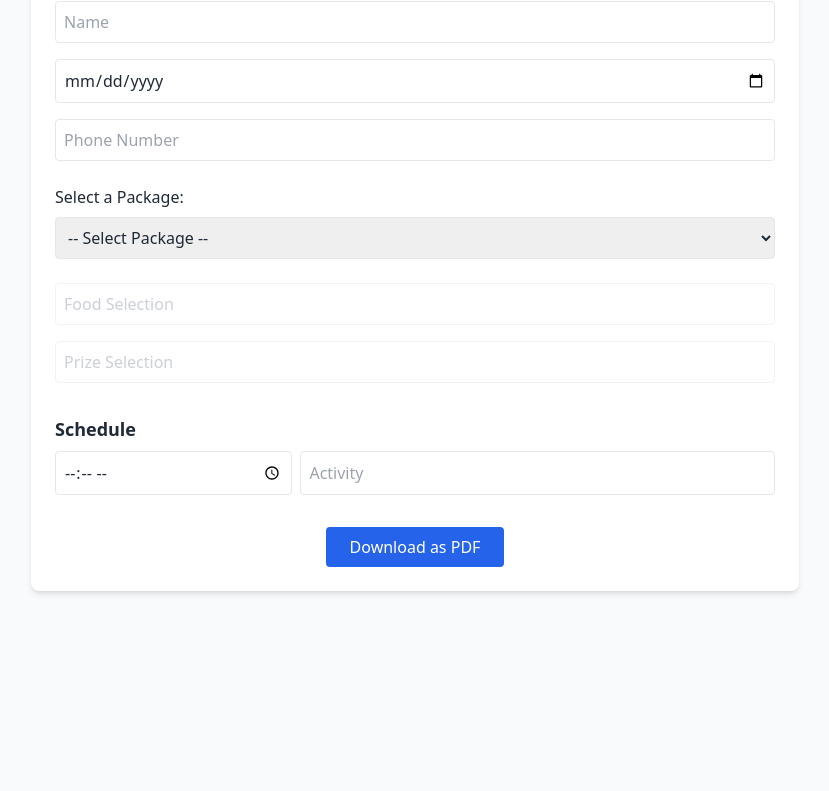
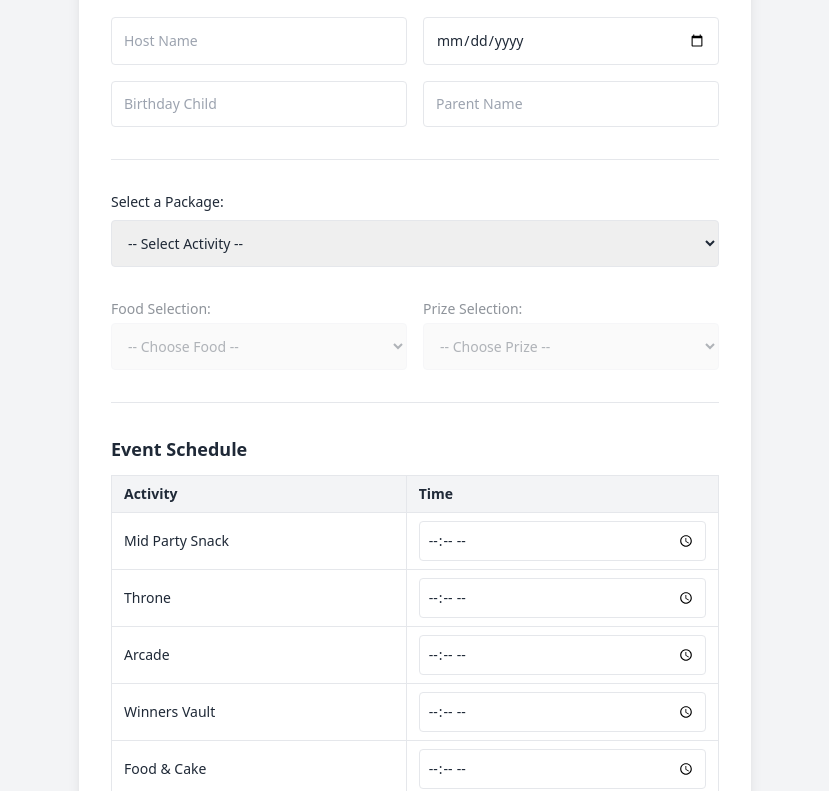
Before and after one commit to agabanto/Michelles_Project, a plain HTML site: page index.html in a window 1280 px wide. Shown: the part 111-902 px from the top of the page, without its empty margins (225-1054 px from the left). Before the commit the page ends 800 px from the top, so only its background shows below. Drawn offline with nearby package versions, Linux system fonts and the light colour scheme.

Commit message:
Update index.html

```diff
--- a/index.html
+++ b/index.html
@@ -1,86 +1,200 @@
 <!DOCTYPE html>
 <html lang="en">
+
 <head>
-  <meta charset="UTF-8">
-  <title>Event Planner</title>
+    <meta charset="UTF-8" />
+    <meta name="viewport" content="width=device-width, initial-scale=1.0" />
+    <title>Event Planning Form</title>
     <script src="https://cdn.tailwindcss.com"></script>
+    <script src="https://cdnjs.cloudflare.com/ajax/libs/html2pdf.js/0.10.1/html2pdf.bundle.min.js"></script>
+    <script src="https://unpkg.com/docx@8.4.0/build/index.umd.js"></script>
 </head>
-<body class="bg-gray-50 p-8 font-sans text-gray-800">
 
-  <div class="max-w-3xl mx-auto bg-white p-6 rounded-lg shadow-md">
+<body class="bg-gray-100 p-8 font-sans text-gray-800 text-sm">
+
+    <!-- User Form -->
+    <div class="max-w-2xl mx-auto bg-white p-8 rounded-lg shadow-lg mb-8 space-y-8">
         <h1 class="text-2xl font-bold mb-6 text-center">Event Planning Form</h1>
 
-    <!-- Basic Info -->
         <div class="space-y-4">
-      <input type="text" placeholder="Name" class="w-full border p-2 rounded" />
-      <input type="date" class="w-full border p-2 rounded" />
-      <input type="tel" placeholder="Phone Number" class="w-full border p-2 rounded" />
+            <!-- Row 1: Host Name + Date -->
+            <div class="grid grid-cols-1 md:grid-cols-2 gap-4">
+                <input type="text" id="host" placeholder="Host Name" class="w-full border p-3 rounded" />
+                <input type="date" id="date" class="w-full border p-3 rounded" />
             </div>
 
-    <!-- Package Dropdown -->
-    <div class="mt-6">
+            <!-- Row 2: Birthday Child + Parent Name -->
+            <div class="grid grid-cols-1 md:grid-cols-2 gap-4">
+                <input type="text" id="birthday-child" placeholder="Birthday Child" class="w-full border p-3 rounded" />
+                <input type="text" id="parent-name" placeholder="Parent Name" class="w-full border p-3 rounded" />
+            </div>
+        </div>
+
+        <hr class="my-6 border-t">
+        <div class="mt-4">
             <label class="block mb-2 font-medium">Select a Package:</label>
-      <select id="package" class="w-full border p-2 rounded">
-        <option value="">-- Select Package --</option>
-        <option value="bronze">Bronze</option>
-        <option value="silver">Silver</option>
-        <option value="gold">Gold</option>
-        <option value="platinum">Platinum</option>
+            <select id="package" class="w-full border p-3 rounded">
+                <option value="" disabled selected hidden>-- Select Activity --</option>
+
+                <optgroup label="Kids Packages">
+                    <option value="kids-bronze">Kids Bronze</option>
+                    <option value="kids-silver">Kids Silver</option>
+                    <option value="kids-gold">Kids Gold</option>
+                    <option value="kids-platinum">Kids Platinum</option>
+                </optgroup>
+
+                <optgroup label="Teens Packages">
+                    <option value="teens-silver">Teens Silver</option>
+                    <option value="teens-gold">Teens Gold</option>
+                </optgroup>
             </select>
         </div>
 
-    <!-- Additional Fields (Initially disabled) -->
-    <div id="extra-fields" class="mt-6 space-y-4 opacity-50 pointer-events-none">
-      <input type="text" placeholder="Food Selection" class="w-full border p-2 rounded" />
-      <input type="text" placeholder="Prize Selection" class="w-full border p-2 rounded" />
+        <div id="extra-fields" class="mt-6 space-y-4 opacity-50 pointer-events-none transition-opacity duration-300">
+            <div class="grid grid-cols-1 md:grid-cols-2 gap-4">
+
+              <div>
+                <label for="food" class="block mb-1 font-medium">Food Selection:</label>
+                <select id="food" class="w-full border p-3 rounded" disabled>
+                  <option value="" disabled selected hidden>-- Choose Food --</option>
+                  <option value="Pizza">Pizza</option>
+                  <option value="Hot Dogs">Hot Dogs</option>
+                  <option value="Nuggets">Nuggets</option>
+                </select>
               </div>
 
-    <!-- Timeline / Schedule -->
+              <div>
+                <label for="prize" class="block mb-1 font-medium">Prize Selection:</label>
+                <select id="prize" class="w-full border p-3 rounded" disabled>
+                  <option value="" disabled selected hidden>-- Choose Prize --</option>
+                  <option value="Stickers">Stickers</option>
+                  <option value="Toys">Toys</option>
+                  <option value="Candy Bag">Candy Bag</option>
+                </select>
+              </div>
+
+            </div>
+          </div>
+
+        <hr class="my-6 border-t">
         <div class="mt-8">
-      <h2 class="text-lg font-semibold mb-2">Schedule</h2>
+            <h2 class="text-lg font-semibold mb-3">Event Schedule</h2>
             <div id="timeline" class="space-y-2">
-        <!-- First row will always show -->
-        <div class="flex gap-2">
-          <input type="time" class="border p-2 rounded w-1/3" />
-          <input type="text" placeholder="Activity" class="border p-2 rounded w-2/3" />
+                <table class="w-full border border-collapse">
+                    <thead>
+                        <tr>
+                            <th class="border px-3 py-2 bg-gray-100 text-left">Activity</th>
+                            <th class="border px-3 py-2 bg-gray-100 text-left">Time</th>
+                        </tr>
+                    </thead>
+                    <tbody>
+                        <tr id="extra-row-1">
+                            <td class="border px-3 py-2">
+                                <select id="extra-activity-1" class="w-full border rounded p-2">
+                                    <option value="" disabled selected hidden>-- Extra Activity 1 --</option>
+                                    <option value="Bowling">Bowling</option>
+                                    <option value="Karaoke">Karaoke</option>
+                                    <option value="Laser Tag">Laser Tag</option>
+                                    <option value="Darts">Darts</option>
+                                    <option value="Bonus Arcade Time">Bonus Arcade Time</option>
+                                </select>
+                            </td>
+                            <td class="border px-3 py-2">
+                                <input type="time" id="extra-time-1" class="w-full border rounded p-2">
+                            </td>
+                        </tr>
+
+                        <tr id="extra-row-2">
+                            <td class="border px-3 py-2">
+                                <select id="extra-activity-2" class="w-full border rounded p-2">
+                                    <option value="" disabled selected hidden>-- Extra Activity 2 --</option>
+                                    <option value="Bowling">Bowling</option>
+                                    <option value="Karaoke">Karaoke</option>
+                                    <option value="Laser Tag">Laser Tag</option>
+                                    <option value="Darts">Darts</option>
+                                    <option value="Bonus Arcade Time">Bonus Arcade Time</option>
+                                </select>
+                            </td>
+                            <td class="border px-3 py-2">
+                                <input type="time" id="extra-time-2" class="w-full border rounded p-2">
+                            </td>
+                        </tr>
+
+                        <tr>
+                            <td class="border px-3 py-2">Mid Party Snack</td>
+                            <td class="border px-3 py-2"><input type="time" class="w-full border rounded p-2"></td>
+                        </tr>
+                        <tr>
+                            <td class="border px-3 py-2">Throne</td>
+                            <td class="border px-3 py-2"><input type="time" class="w-full border rounded p-2"></td>
+                        </tr>
+                        <tr>
+                            <td class="border px-3 py-2">Arcade</td>
+                            <td class="border px-3 py-2"><input type="time" class="w-full border rounded p-2"></td>
+                        </tr>
+                        <tr>
+                            <td class="border px-3 py-2">Winners Vault</td>
+                            <td class="border px-3 py-2"><input type="time" class="w-full border rounded p-2"></td>
+                        </tr>
+                        <tr>
+                            <td class="border px-3 py-2">Food & Cake</td>
+                            <td class="border px-3 py-2"><input type="time" class="w-full border rounded p-2"></td>
+                        </tr>
+                    </tbody>
+                </table>
+            </div>
+        </div>
     </div>
     </div>
     </div>
 
-    <!-- Download Button -->
-    <div class="mt-8 text-center">
-      <button class="bg-blue-600 text-white px-6 py-2 rounded hover:bg-blue-700">
-        Download as PDF
-      </button>
-    </div>
+
     </div>
 
+
+</body>
+
 <script>
-    const packageDropdown = document.getElementById('package');
-    const extraFields = document.getElementById('extra-fields');
-    const timeline = document.getElementById('timeline');
+    document.getElementById("package").addEventListener("change", function () {
+      const selected = this.value;
 
-    // Unlock extra fields for Silver and up
-    packageDropdown.addEventListener('change', () => {
-      const value = packageDropdown.value;
-      if (['silver', 'gold', 'platinum'].includes(value)) {
-        extraFields.classList.remove('opacity-50', 'pointer-events-none');
+      const row1 = document.getElementById("extra-row-1");
+      const row2 = document.getElementById("extra-row-2");
+
+      const food = document.getElementById("food");
+      const prize = document.getElementById("prize");
+      const extraFields = document.getElementById("extra-fields");
+
+      if (selected) {
+        // Enable food and prize dropdowns
+        food.disabled = false;
+        prize.disabled = false;
+        extraFields.classList.remove("opacity-50", "pointer-events-none");
       } else {
-        extraFields.classList.add('opacity-50', 'pointer-events-none');
+        food.disabled = true;
+        prize.disabled = true;
+        extraFields.classList.add("opacity-50", "pointer-events-none");
+      }
+
+      const oneActivity = ["kids-bronze", "kids-silver", "teens-silver"];
+      const twoActivities = ["kids-gold", "kids-platinum", "teens-gold"];
+
+      if (oneActivity.includes(selected)) {
+        row1.style.display = "";
+        row2.style.display = "none";
+      } else if (twoActivities.includes(selected)) {
+        row1.style.display = "";
+        row2.style.display = "";
+      } else {
+        row1.style.display = "none";
+        row2.style.display = "none";
       }
     });
 
-    // Add new schedule row on input
-    timeline.addEventListener('input', (e) => {
-      const lastRow = timeline.lastElementChild;
-      const inputs = lastRow.querySelectorAll('input');
-      if (inputs[0].value || inputs[1].value) {
-        const newRow = lastRow.cloneNode(true);
-        newRow.querySelectorAll('input').forEach(input => input.value = '');
-        timeline.appendChild(newRow);
-      }
+    // Re-check on page load
+    window.addEventListener("DOMContentLoaded", () => {
+      document.getElementById("package").dispatchEvent(new Event("change"));
     });
     </script>
 
-</body>
 </html>
```
Lines whose indentation alone changed are shown as unchanged.
